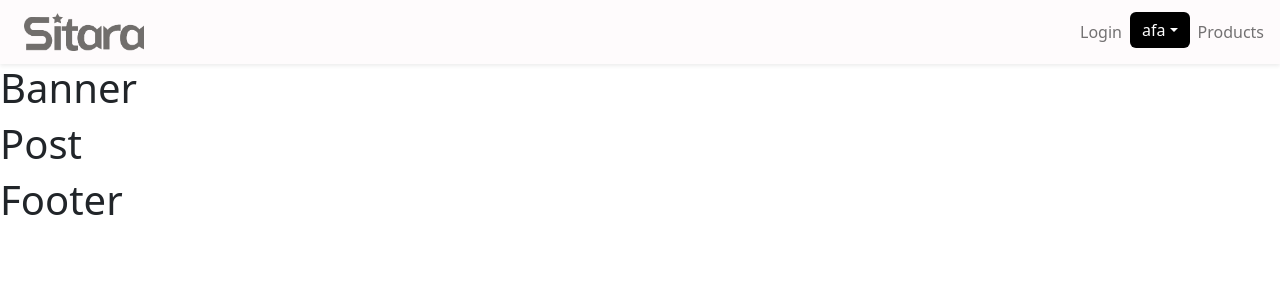
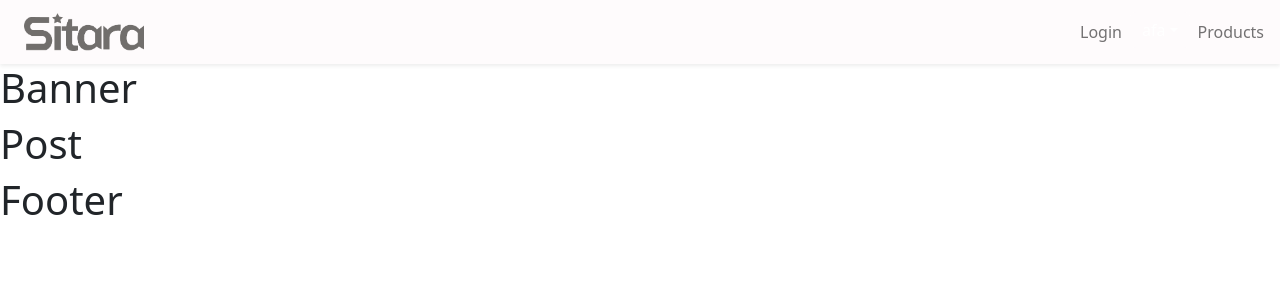
Before and after one commit to novus318/E-Commerce-SITARA, a React (Create React App) app in the folder frontend/: page / in a window 1280 px wide. Shown: the top 300 px of the page. Built offline with nearby package versions, Linux system fonts and the light colour scheme.

Commit message:
header items

```diff
--- a/frontend/src/Components/Header/Header.css
+++ b/frontend/src/Components/Header/Header.css
@@ -23,6 +23,6 @@
 	background-color: #fefbfc;
  }
  .btn-primary {
-	background-color: black;
+	background-color: #fefbfc;
 	border: none;
  }
```
